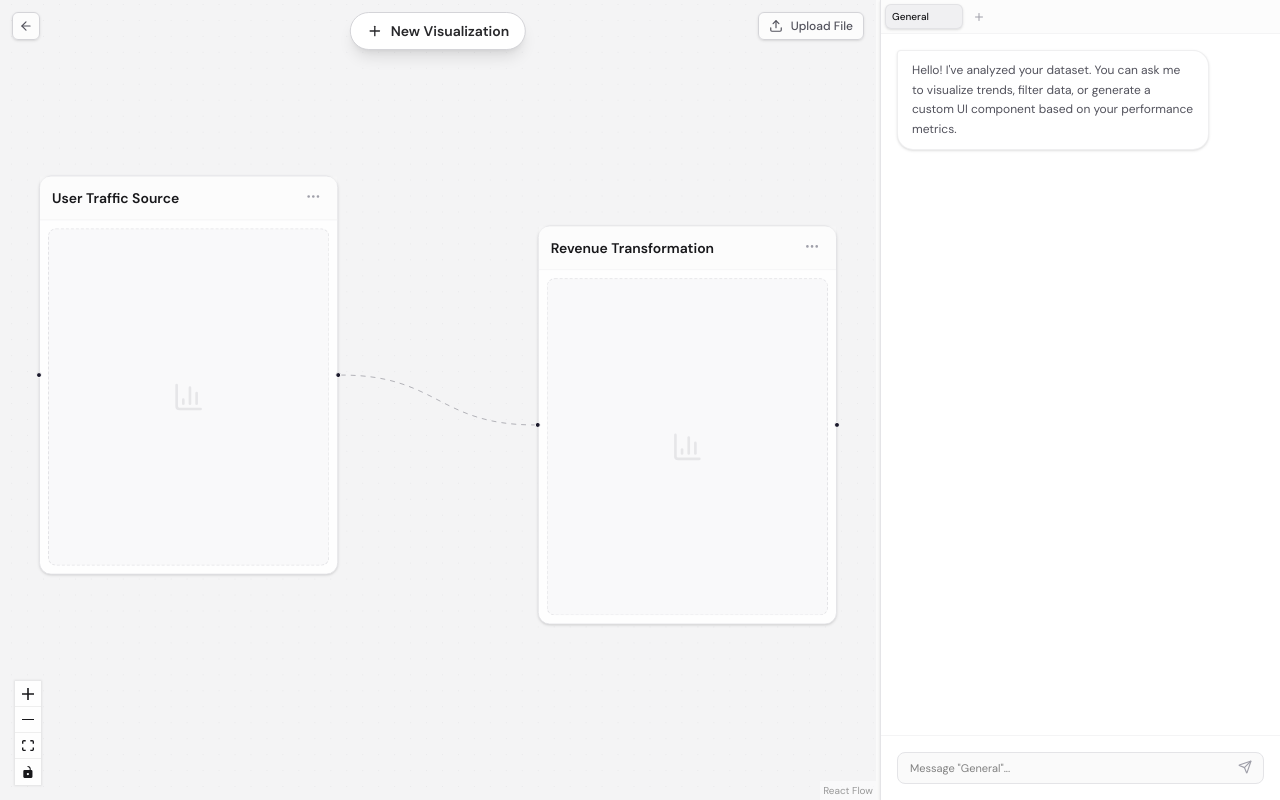
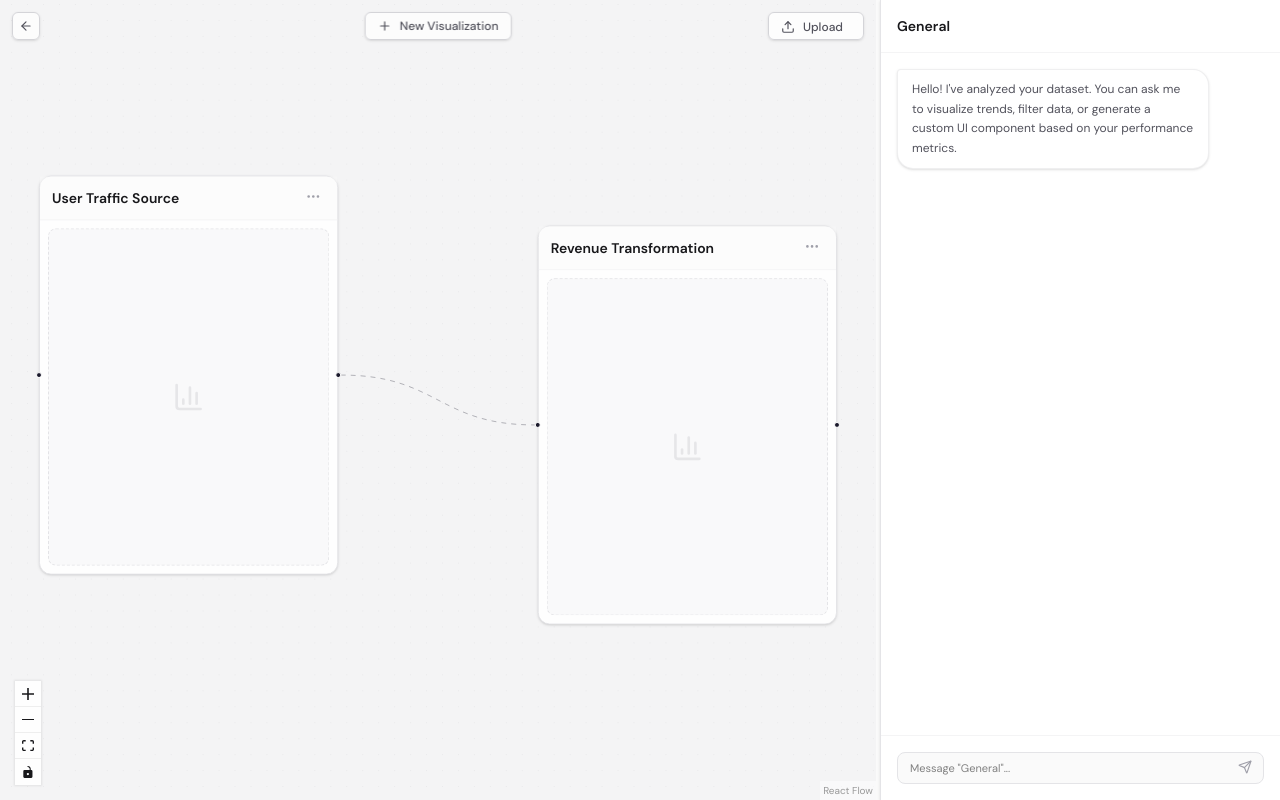
Before and after one commit to kymibuilds/dambo, a Next.js app: page /dashboard/1 in a window 1280 px wide. Built offline with nearby package versions, Linux system fonts and the light colour scheme.

Commit message:
feat: sync chat with node selection, revamp upload panel, and refine canvas button styling

```diff
--- a/src/app/dashboard/[id]/page.tsx
+++ b/src/app/dashboard/[id]/page.tsx
@@ -9,7 +9,9 @@ import {
     X,
     ArrowLeftRight,
     Upload,
-    FileJson
+    FileJson,
+    Trash2,
+    FileText
 } from "lucide-react";
 import Link from "next/link";
 import { type Node } from '@xyflow/react';
@@ -27,7 +29,6 @@ export default function ProjectPage() {
     ]);
     const [activeChatId, setActiveChatId] = useState('initial');
     const [message, setMessage] = useState("");
-    const [editingChatId, setEditingChatId] = useState<string | null>(null);
     const [projectFiles, setProjectFiles] = useState<{ id: string, name: string, type: string, size: string }[]>([
         { id: '1', name: 'main_dashboard.csv', type: 'CSV', size: '2.4 MB' },
         { id: '2', name: 'user_analytics.json', type: 'JSON', size: '1.1 MB' }
@@ -35,6 +36,11 @@ export default function ProjectPage() {
     const [showMentions, setShowMentions] = useState(false);
     const [mentionSearch, setMentionSearch] = useState("");
     const [mentionIndex, setMentionIndex] = useState(0);
+    const [isUploadExpanded, setIsUploadExpanded] = useState(false);
+
+    const handleDeleteFile = (id: string) => {
+        setProjectFiles(prev => prev.filter(f => f.id !== id));
+    };
 
     // Resizable chat state
     const [chatWidth, setChatWidth] = useState(400);
@@ -75,32 +81,6 @@ export default function ProjectPage() {
     useEffect(() => {
         scrollToBottom();
     }, [activeChat.messages, scrollToBottom]);
-
-    const handleCreateChat = () => {
-        const newId = Math.random().toString(36).substring(7);
-        const newChat = {
-            id: newId,
-            title: `Chat ${chats.length + 1}`,
-            messages: [{ role: 'assistant', content: "New chat session started. How can I help with your project?" }]
-        };
-        setChats([...chats, newChat]);
-        setActiveChatId(newId);
-    };
-
-    const handleCloseChat = (e: React.MouseEvent, id: string) => {
-        e.stopPropagation();
-        if (chats.length === 1) return;
-
-        const newChats = chats.filter(c => c.id !== id);
-        setChats(newChats);
-        if (activeChatId === id) {
-            setActiveChatId(newChats[newChats.length - 1].id);
-        }
-    };
-
-    const handleRenameChat = (id: string, newTitle: string) => {
-        setChats(chats.map(c => c.id === id ? { ...c, title: newTitle } : c));
-    };
 
     const handleSend = () => {
         if (!message.trim()) return;
@@ -205,17 +185,81 @@ export default function ProjectPage() {
             {/* Left: Canvas Area */}
             <div className="flex-1 flex flex-col relative group overflow-hidden">
                 {/* Back Button */}
-                {/* Top Right Actions */}
-                <div className="absolute top-3 right-3 z-20 flex items-center gap-2">
-                    <Button
-                        variant="ghost"
-                        size="sm"
-                        onClick={() => fileInputRef.current?.click()}
-                        className="h-7 gap-2 px-3 rounded-md bg-white/70 dark:bg-zinc-900/70 border border-zinc-300 dark:border-zinc-700 text-zinc-600 dark:text-zinc-400 hover:text-zinc-900 dark:hover:text-zinc-100 transition-all backdrop-blur-sm shadow-sm"
+                {/* Top Right Actions: Expanding Upload Panel */}
+                <div
+                    className={`absolute top-3 right-3 z-30 transition-all duration-300 ease-in-out bg-white/80 dark:bg-zinc-900/80 backdrop-blur-md border border-zinc-300 dark:border-zinc-700 rounded-md shadow-sm overflow-hidden flex flex-col ${isUploadExpanded ? 'w-72 max-h-96' : 'w-24 max-h-[28px]'
+                        }`}
+                >
+                    <div
+                        onClick={() => !isUploadExpanded && setIsUploadExpanded(true)}
+                        className={`flex items-center justify-between px-3 h-7 shrink-0 transition-colors ${!isUploadExpanded ? 'cursor-pointer hover:bg-zinc-100 dark:hover:bg-zinc-800/50' : 'border-b border-zinc-200 dark:border-zinc-800'}`}
                     >
-                        <Upload className="size-3.5" />
-                        <span className="text-xs font-medium">Upload File</span>
-                    </Button>
+                        {!isUploadExpanded ? (
+                            <div className="flex items-center gap-2">
+                                <Upload className="size-3.5 text-zinc-600 dark:text-zinc-400" />
+                                <span className="text-xs font-medium text-zinc-600 dark:text-zinc-400">Upload</span>
+                            </div>
+                        ) : (
+                            <>
+                                <span className="text-[11px] font-semibold text-zinc-500 uppercase tracking-wider">Files</span>
+                                <div className="flex items-center gap-1 -mr-1">
+                                    <button
+                                        onClick={(e) => { e.stopPropagation(); fileInputRef.current?.click(); }}
+                                        className="p-1 text-zinc-400 hover:text-zinc-900 dark:hover:text-zinc-100 transition-colors"
+                                        title="Upload New"
+                                    >
+                                        <Plus className="size-3.5" />
+                                    </button>
+                                    <button
+                                        onClick={(e) => { e.stopPropagation(); setIsUploadExpanded(false); }}
+                                        className="p-1 text-zinc-400 hover:text-zinc-900 dark:hover:text-zinc-100 transition-colors"
+                                    >
+                                        <X className="size-3.5" />
+                                    </button>
+                                </div>
+                            </>
+                        )}
+                    </div>
+
+                    <div className={`flex-1 overflow-y-auto p-1 scrollbar-none transition-opacity duration-200 ${isUploadExpanded ? 'opacity-100' : 'opacity-0 pointer-events-none'}`}>
+                        {projectFiles.length > 0 ? (
+                            <div className="space-y-0.5">
+                                {projectFiles.map((file) => (
+                                    <div
+                                        key={file.id}
+                                        className="group/file flex items-center justify-between p-2 rounded-sm hover:bg-zinc-100 dark:hover:bg-zinc-800/50 transition-colors"
+                                    >
+                                        <div className="flex items-center gap-2 min-w-0">
+                                            {file.type === 'JSON' ? (
+                                                <FileJson className="size-3.5 text-amber-500 shrink-0" />
+                                            ) : (
+                                                <FileText className="size-3.5 text-blue-500 shrink-0" />
+                                            )}
+                                            <div className="flex flex-col min-w-0">
+                                                <span className="text-xs font-medium text-zinc-700 dark:text-zinc-300 truncate">
+                                                    {file.name}
+                                                </span>
+                                                <span className="text-[10px] text-zinc-400">
+                                                    {file.size} • {file.type}
+                                                </span>
+                                            </div>
+                                        </div>
+                                        <button
+                                            onClick={() => handleDeleteFile(file.id)}
+                                            className="opacity-0 group-hover/file:opacity-100 p-1 text-zinc-400 hover:text-red-500 transition-all"
+                                        >
+                                            <Trash2 className="size-3" />
+                                        </button>
+                                    </div>
+                                ))}
+                            </div>
+                        ) : (
+                            <div className="py-8 flex flex-col items-center justify-center text-zinc-400 gap-2">
+                                <Upload className="size-6 opacity-20" />
+                                <span className="text-[10px] font-medium">No files uploaded</span>
+                            </div>
+                        )}
+                    </div>
                     <input
                         type="file"
                         ref={fileInputRef}
@@ -255,50 +299,23 @@ export default function ProjectPage() {
                     style={{ width: `${chatWidth}px` }}
                     className="flex flex-col bg-white dark:bg-zinc-900 border-l border-zinc-200 dark:border-zinc-800 shrink-0 shadow-sm pointer-events-auto h-full"
                 >
-                    {/* Chat Tabs */}
-                    <div className="flex items-center gap-1 p-1 bg-zinc-50/50 dark:bg-zinc-950/50 overflow-x-auto scrollbar-minimal border-b border-zinc-100 dark:border-zinc-800">
-                        {chats.map((chat) => (
-                            <div
-                                key={chat.id}
-                                onClick={() => setActiveChatId(chat.id)}
-                                onDoubleClick={() => setEditingChatId(chat.id)}
-                                className={`group/tab flex items-center gap-1 px-1.5 py-1 rounded-md text-[10px] font-medium transition-all cursor-pointer ${activeChatId === chat.id
-                                    ? 'bg-zinc-200/50 dark:bg-zinc-800 text-zinc-900 dark:text-zinc-100 shadow-sm border border-zinc-300/50 dark:border-zinc-700'
-                                    : 'text-zinc-500 hover:text-zinc-700 dark:hover:text-zinc-300 hover:bg-zinc-100 dark:hover:bg-zinc-800'
-                                    }`}
-                            >
-                                {editingChatId === chat.id ? (
-                                    <input
-                                        autoFocus
-                                        value={chat.title}
-                                        onChange={(e) => handleRenameChat(chat.id, e.target.value)}
-                                        onBlur={() => setEditingChatId(null)}
-                                        onKeyDown={(e) => e.key === 'Enter' && setEditingChatId(null)}
-                                        className="bg-transparent border-none outline-none focus:ring-0 w-16 cursor-text"
-                                        spellCheck={false}
-                                        onClick={(e) => e.stopPropagation()}
-                                    />
-                                ) : (
-                                    <span className="w-16 truncate">{chat.title}</span>
-                                )}
-                                {chats.length > 1 && (
-                                    <button
-                                        onClick={(e) => handleCloseChat(e, chat.id)}
-                                        className="opacity-0 group-hover/tab:opacity-100 text-zinc-400 hover:text-red-500 transition-all"
-                                    >
-                                        <X className="size-3" />
-                                    </button>
-                                )}
-                            </div>
-                        ))}
-                        <Button
-                            variant="ghost"
-                            size="icon"
-                            onClick={handleCreateChat}
-                            className="h-6 w-6 p-0 rounded-md shrink-0 text-zinc-400 hover:text-zinc-900 dark:hover:text-zinc-100 hover:bg-zinc-100 dark:hover:bg-zinc-800"
-                        >
-                            <Plus className="size-3" />
-                        </Button>
+                    {/* Chat Header */}
+                    <div className="p-4 border-b border-zinc-100 dark:border-zinc-800 bg-white/50 dark:bg-zinc-900/50 backdrop-blur-md sticky top-0 z-10 shrink-0">
+                        <div className="flex items-center justify-between gap-3">
+                            <h3 className="font-semibold text-sm text-zinc-900 dark:text-zinc-100 truncate">
+                                {activeChat.title}
+                            </h3>
+                            {activeChatId !== 'initial' && (
+                                <Button
+                                    variant="ghost"
+                                    size="sm"
+                                    onClick={() => setActiveChatId('initial')}
+                                    className="h-6 px-2 rounded-md text-[10px] text-zinc-400 hover:text-zinc-900 dark:hover:text-zinc-100 hover:bg-zinc-100 dark:hover:bg-zinc-800 transition-colors"
+                                >
+                                    Global Chat
+                                </Button>
+                            )}
+                        </div>
                     </div>
 
                     {/* Messages Area */}
--- a/src/components/canvas/FlowCanvas.tsx
+++ b/src/components/canvas/FlowCanvas.tsx
@@ -91,13 +91,13 @@ function FlowMain({ onNodeSelect }: FlowCanvasProps) {
             </ReactFlow>
 
             {/* Top Action Button Overlay */}
-            <div className="absolute top-3 left-1/2 -track-x-1/2 z-10 -translate-x-1/2">
+            <div className="absolute top-3 left-1/2 -translate-x-1/2 z-10">
                 <button
                     onClick={() => addNewNode()}
-                    className="flex items-center gap-2 px-4 py-2 bg-white dark:bg-zinc-900 border border-zinc-300 dark:border-zinc-700 rounded-full shadow-lg text-sm font-semibold text-zinc-800 dark:text-zinc-200 hover:bg-zinc-50 dark:hover:bg-zinc-800 transition-all hover:scale-105 active:scale-95"
+                    className="h-7 flex items-center gap-2 px-3 rounded-md bg-white/70 dark:bg-zinc-900/70 border border-zinc-300 dark:border-zinc-700 text-zinc-600 dark:text-zinc-400 hover:text-zinc-900 dark:hover:text-zinc-100 transition-all backdrop-blur-sm shadow-sm"
                 >
-                    <Plus className="size-4" />
-                    New Visualization
+                    <Plus className="size-3.5" />
+                    <span className="text-xs font-medium">New Visualization</span>
                 </button>
             </div>
         </div>
```
